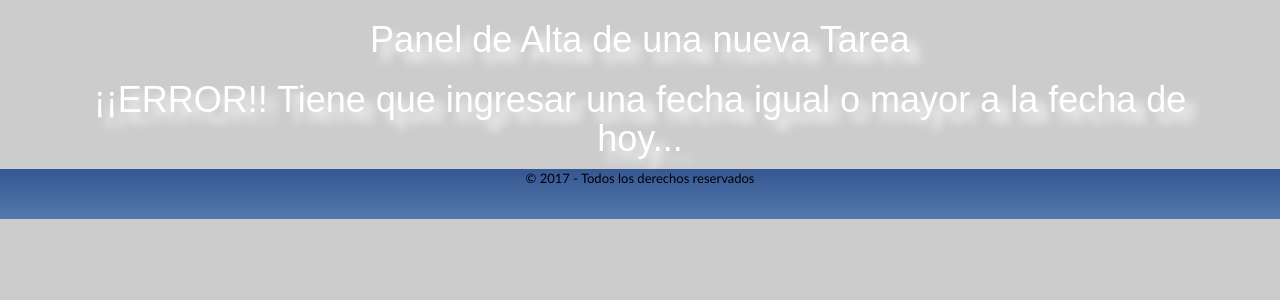
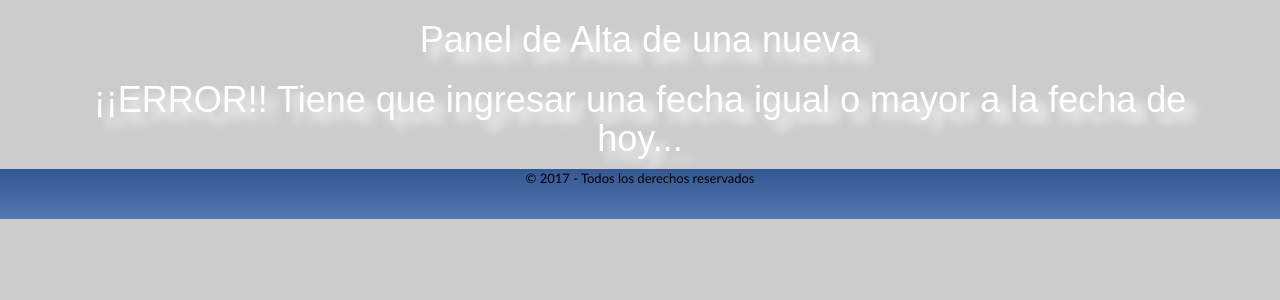
Before and after one commit to eduibarra/planificador-master, a PHP site: page /alta_tarea.php in a window 1280 px wide. Shown: the part 80-380 px from the top of the page. Run offline with PHP 8.4, Linux system fonts and the light colour scheme; data that the repository does not hold is empty; some libraries are stand-ins or nearby versions.

Commit message:
Comiteado por mua

```diff
--- a/alta_tarea.php
+++ b/alta_tarea.php
@@ -3,7 +3,7 @@
 require "Class/Conexion.php";
 require "Class/Planificador.php";
 
-$titulo = "Panel de Alta de una nueva Tarea";
+$titulo = "Panel de Alta de una nueva  ";
 
 $tarea = new Planificador();
 $mensaje = $tarea->crearTarea();
```
